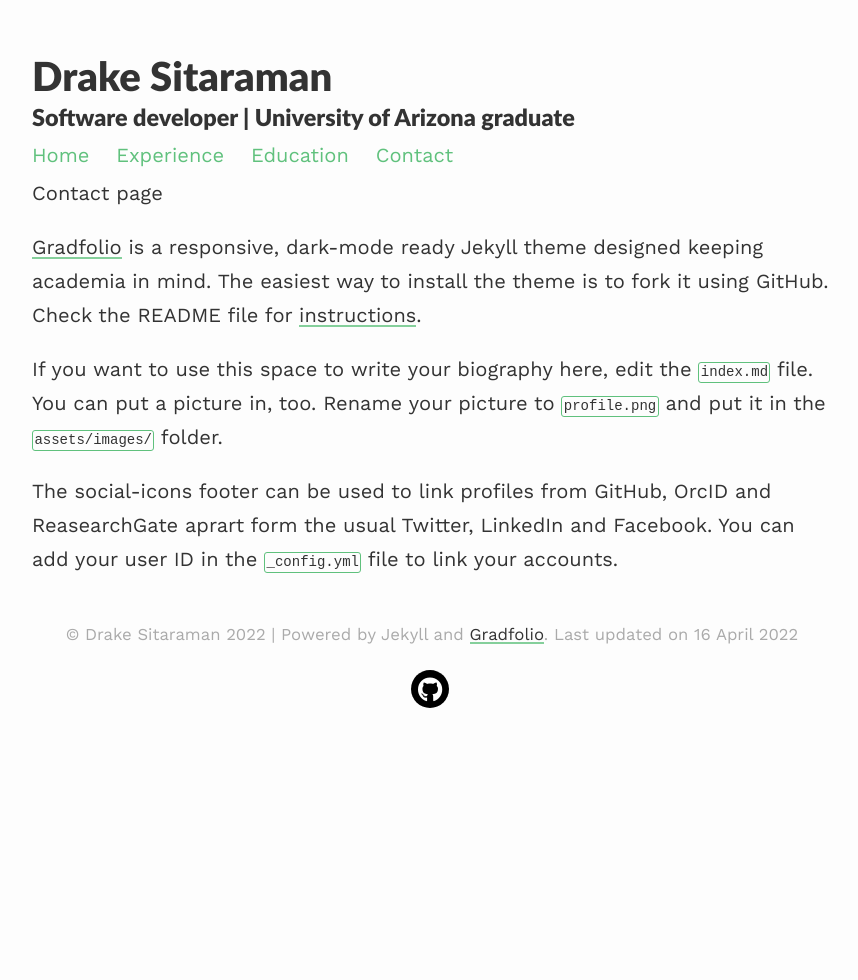
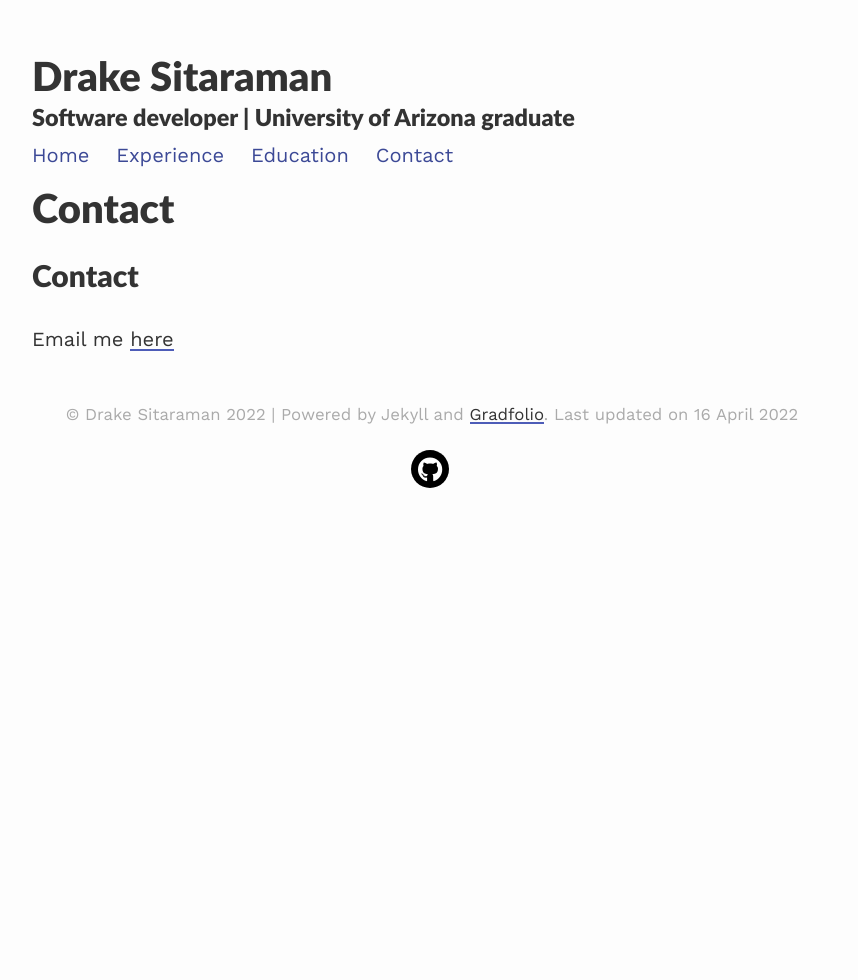
Before and after one commit to drake-s/drake-s.github.io, a Jekyll site: the page built from contact/index.md, in a window 1280 px wide. Shown: the whole page, without its empty margins (208-1066 px from the left). Built offline with Jekyll 4.4.1, drawn with Linux system fonts in a browser that asks for light colours; nearby versions of some CDN libraries; our own code applies the rules of GitHub Pages for plain Markdown files.

Commit message:
Basically done.

```diff
--- a/assets/css/_sass/variables.scss
+++ b/assets/css/_sass/variables.scss
@@ -8,11 +8,11 @@ $spacing-unit:     30px;
 $light-gray: gray;
 $text-color:       #333;
 $background-color: #fdfdfd;
-$brand-color:      #60c17d;
+$brand-color:      #3C4996;
 
 // Color scheme for light
 $body-bg: #fdfdfd;
-$projectbox: #cfe6a4;
+$projectbox: #B0B5D2;
 $text-color: #333;
 
 // Color scheme for dark modes
--- a/contact/index.md
+++ b/contact/index.md
@@ -4,10 +4,45 @@ permalink: /contact/
 published: true
 ---
 
-Contact page
+Contact
+-------
 
-[Gradfolio](https://github.com/jitinnair1/gradfolio){:target="_blank"} is a responsive, dark-mode ready Jekyll theme designed keeping academia in mind. The easiest way to install the theme is to fork it using GitHub. Check the README file for [instructions](https://github.com/jitinnair1/gradfolio#installation){:target="_blank"}.
+Email me <a href = "mailto:&#100;&#114;&#097;&#107;&#101;&#115;&#105;&#116;&#097;&#114;&#097;&#109;&#097;&#110;&#064;&#112;&#114;&#111;&#116;&#111;&#110;&#109;&#097;&#105;&#108;&#046;&#099;&#111;&#109;">here </a>
 
-If you want to use this space to write your biography here, edit the `index.md` file. You can put a picture in, too. Rename your picture to `profile.png` and put it in the `assets/images/` folder.
 
-The social-icons footer can be used to link profiles from GitHub, OrcID and ReasearchGate aprart form the usual Twitter, LinkedIn and Facebook. You can add your user ID in the `_config.yml` file to link your accounts.
+
+<!--
+<form action="" method="POST">
+  <label>
+    Name:
+    <input type="name" name="name" required>
+  </label>
+
+  <br /> <br />
+
+  <label>
+    Email:
+    <input type="email" name="email" required>
+  </label>
+
+  <br /> <br />
+
+  <label>
+    Subject:
+    <input name="subject" required>
+  </label>
+
+  <br /> <br />
+
+  <label>
+    Message:
+    <br />
+    <textarea name="message" rows="10" cols="50" required></textarea>
+  </label>
+
+  <br /> <br />
+
+
+  <button type="submit">Send</button>
+</form>
+-->
```
Also changed, not shown: education/index.md (+8 -24 lines), experience/index.md (+22 -4 lines), assets/images/profile.png, assets/images/sabino.jpg (added).
